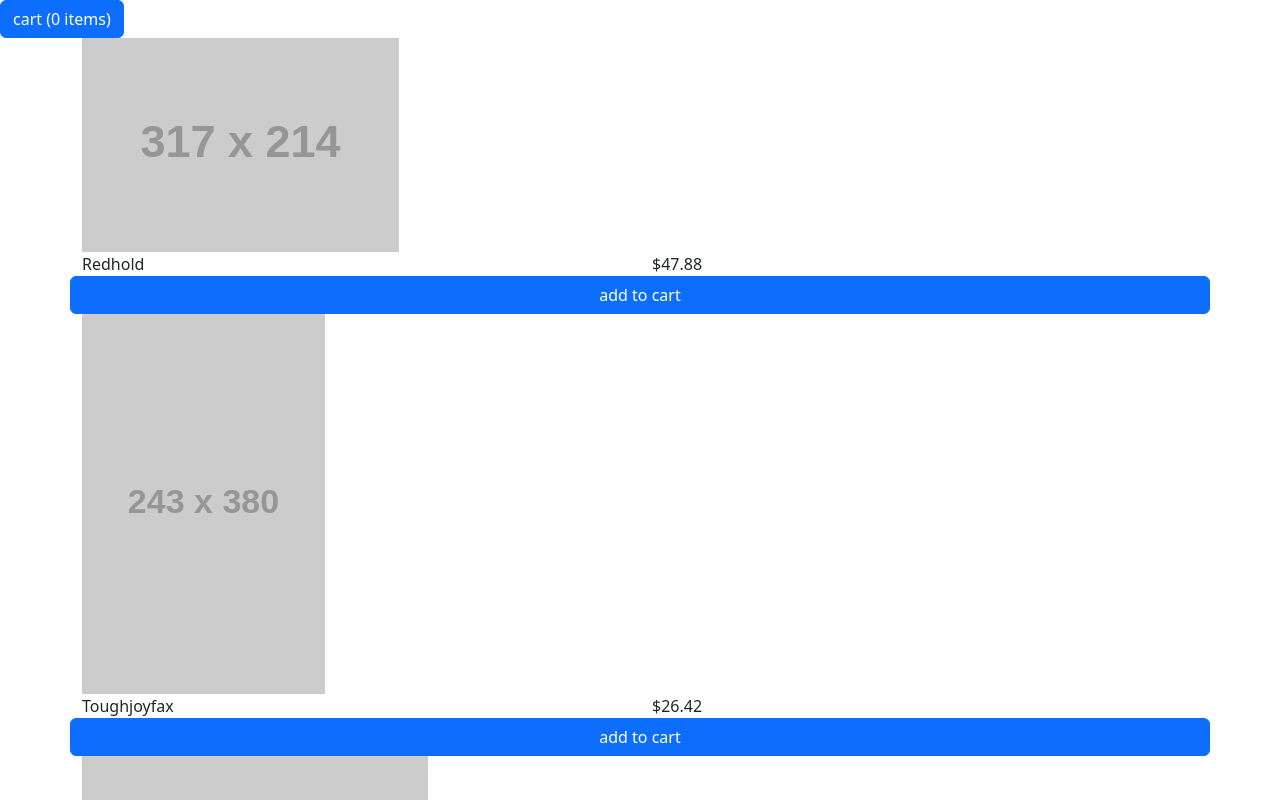
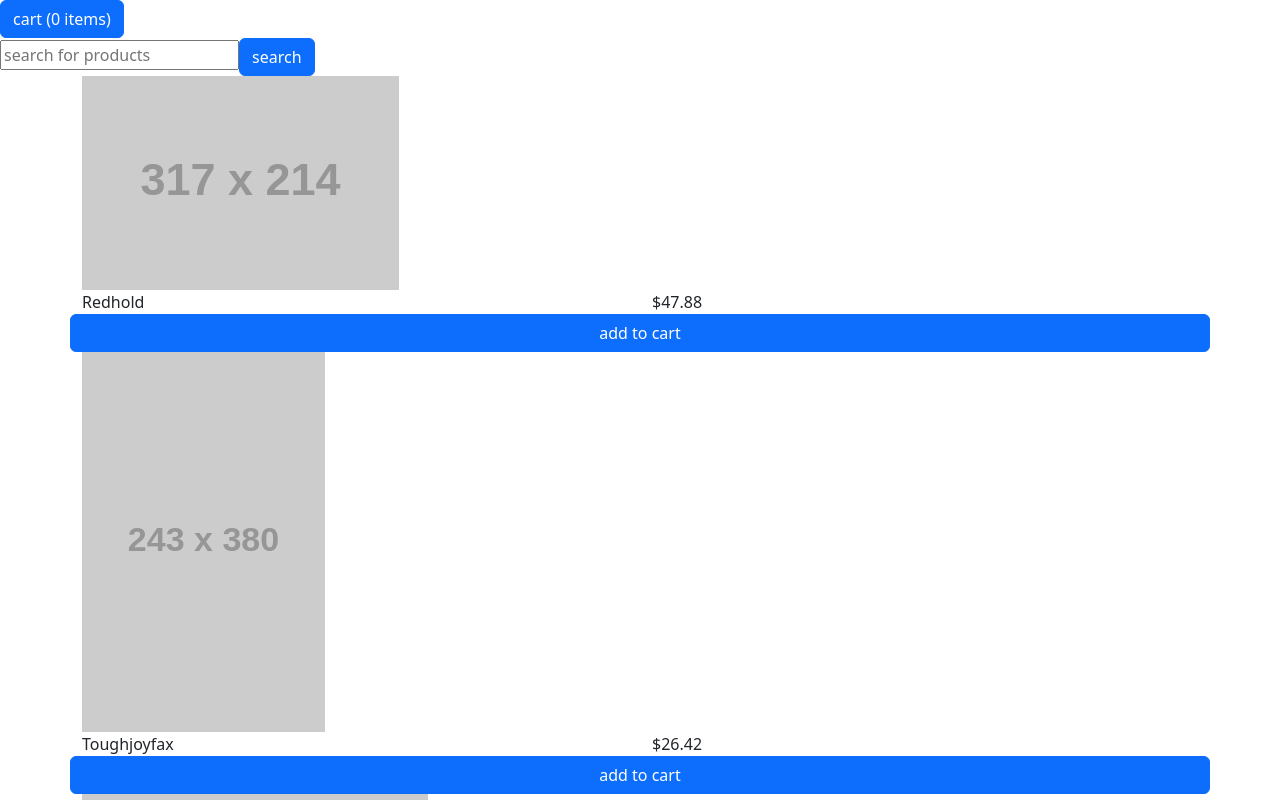
Before and after one commit to boybutcher/spawning-ai-take-home, a React (Create React App) app: page / in a window 1280 px wide. Shown: the top 800 px of the page. Built offline with nearby package versions, Linux system fonts and the light colour scheme.

Commit message:
add search bar, with non-functional filtering. Can update query

```diff
--- a/src/App.js
+++ b/src/App.js
@@ -3,6 +3,7 @@ import products from './constants/products.json'
 
 import ProductTile from './ProductTile.js'
 import CartModal from './CartModal.js'
+import SearchBar from './SearchBar.js'
 
 import Button from 'react-bootstrap/Button'
 
@@ -16,9 +17,9 @@ function App() {
   const [renderCart, setRenderCart] = useState(false)
   const [cart, setCart] = useState([])
 
-  // get initial products on render
+  const [productQuery, setProductQuery] = useState('');
+
   useEffect(() => {
-    console.log('settingRenderedProducts...')
     setRenderedProducts(products.slice(0, renderCount))
   }, [])
 
@@ -28,15 +29,33 @@ function App() {
 
   const hideCart = () => setRenderCart(false)
 
+  const filterProducts = () => {
+    console.log('filtering products...', {productQuery})
+  }
+
   return (
     <div className="App">
-      {renderCart ? <CartModal cartItems={cart} handleClose={hideCart} /> : null}
+      {renderCart ? (
+        <CartModal
+          cartItems={cart}
+          handleClose={hideCart}
+        />) : null}
       <Button onClick={() => setRenderCart(true)}>
         cart ({cart.length} items)
       </Button>
+      <SearchBar
+        updateQuery={setProductQuery}
+        queryVal={productQuery}
+        filterProducts={filterProducts}
+      />
       {
         renderedProducts.map(productData => {
-          return (<ProductTile productData={productData} addItemToCart={addItemToCart}/>)
+          return (
+            <ProductTile
+              productData={productData}
+              addItemToCart={addItemToCart}
+            />
+          )
         })
       }
     </div>
--- /dev/null
+++ b/src/SearchBar.js
@@ -0,0 +1,21 @@
+import Button from 'react-bootstrap/Button'
+
+const SearchBar = ({
+  updateQuery,
+  queryVal,
+  filterProducts
+}) => {
+  return (
+    <div>
+      <input
+        type='text'
+        placeholder='search for products'
+        onChange={(e) => updateQuery(e.target.value)}
+        value={queryVal}
+      />
+      <Button onClick={filterProducts}>search</Button>
+    </div>
+  )
+}
+
+export default SearchBar;
```
